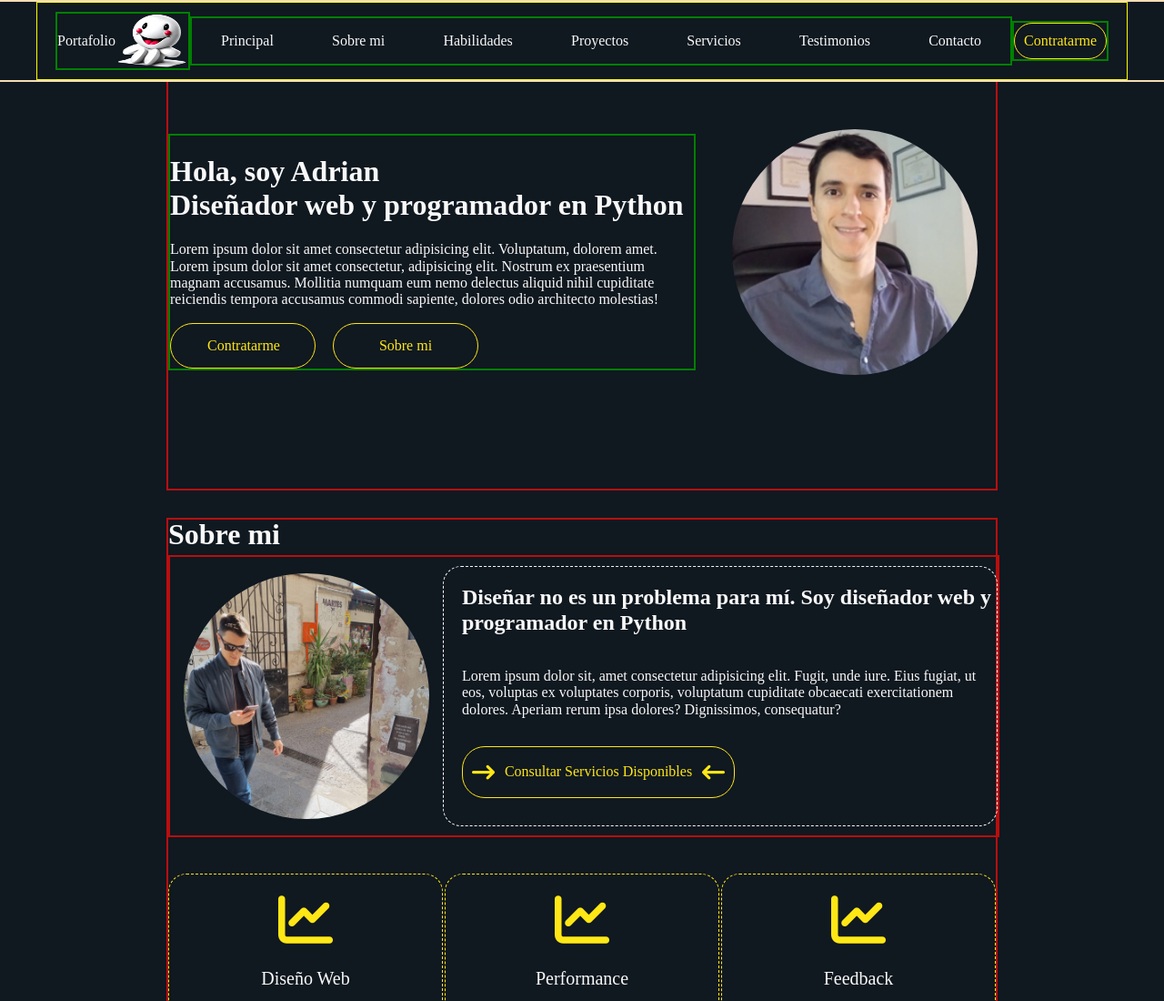
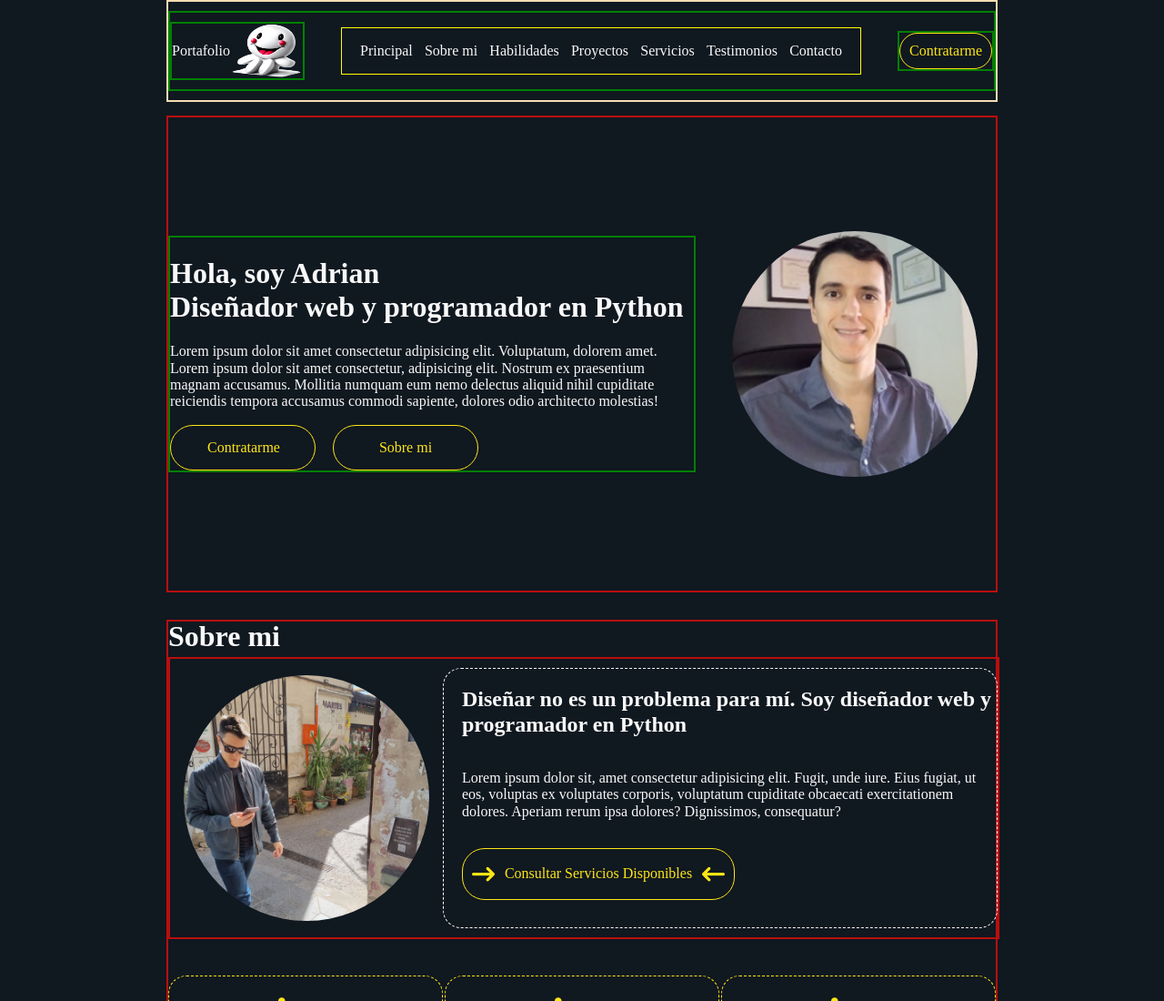
Before and after one commit to AdrianParodi/html-portfolio, a plain HTML site: page index.html in a window 1280 px wide. Shown: the top 1100 px of the page at 91% size. Drawn offline with Linux system fonts and the light colour scheme.

Commit message:
El header quedó del mismo ancho del body, para ello agregué un nuevo conteneder dentro de header

```diff
--- a/css/style.css
+++ b/css/style.css
@@ -36,43 +36,53 @@ body,html{
 }
 
 header{
-    width: 100%;
+    display: flex;
+    /* position: relative; */
     border: 2px solid wheat;
     background-color: rgb(16,24,32);
-    position: fixed;
-    top: 0px;
+    /* padding-top: 5px; */
+    /* box-sizing: border-box; */
     /* padding: 0% 8%; */
+    position: center;
+    top: 0;
+    left: 0;
+    width: 100%;
+    z-index: 1000;
 }
+
+.header-container{
+    display: flex;
+    align-items: center;
+    justify-content: space-between;
+    flex-grow: 1;
+}
+
+.header-izq{
+    display: flex;
+    align-items: center;
+}
+
 
 /* Barra de navegacion y sus divisiones */
 nav{
     display: flex;
     flex-direction: row;
-    /* width: 100%; */
     justify-content: space-between;
     align-items: center;
     border: 1px yellow solid;
-    /* margin: 0 auto; Centra el contenedor */
     flex-basis: 100%;
     margin: 0px 40px;
-
-    /* max-width: 1200px; El ancho máximo del contenido */
     padding: 0 20px; /* Espacio interno a los lados */
 }
 
-.nav-izq{
+
+/* Boton de la parte derecha de la barra de navegacion */
+.div-boton{
     display: flex;
     align-items: center;
+    justify-content: center;
 }
 
-.nav-centro{
-    display: flex;
-    justify-content: space-around;
-    align-items: center;
-    flex-grow: 1;
-}
-
-/* Boton de la parte derecha de la barra de navegacion */
 .small-button{
     padding: 10px;
     border-radius: 20px;
--- a/index.html
+++ b/index.html
@@ -11,12 +11,12 @@
 
 <body>
     <header>
-        <nav>
-            <div class="nav-izq">
+        <div class="header-container">
+            <div class="header-izq">
                 <p>Portafolio</p>
                 <img src="./img/caritapng.png" alt="">
             </div>
-            <div class="nav-centro">
+            <nav>
                 <p>Principal</p>
                 <p>Sobre mi</p>
                 <p>Habilidades</p>
@@ -24,11 +24,11 @@
                 <p>Servicios</p>
                 <p>Testimonios</p>
                 <p>Contacto</p>
-            </div>
-            <div>
+            </nav>
+            <div class="div-boton">
                 <button class="small-button">Contratarme</button>
             </div>
-        </nav>
+        </div>
     </header>
 
     <!-- Seccion Hero -->
```
